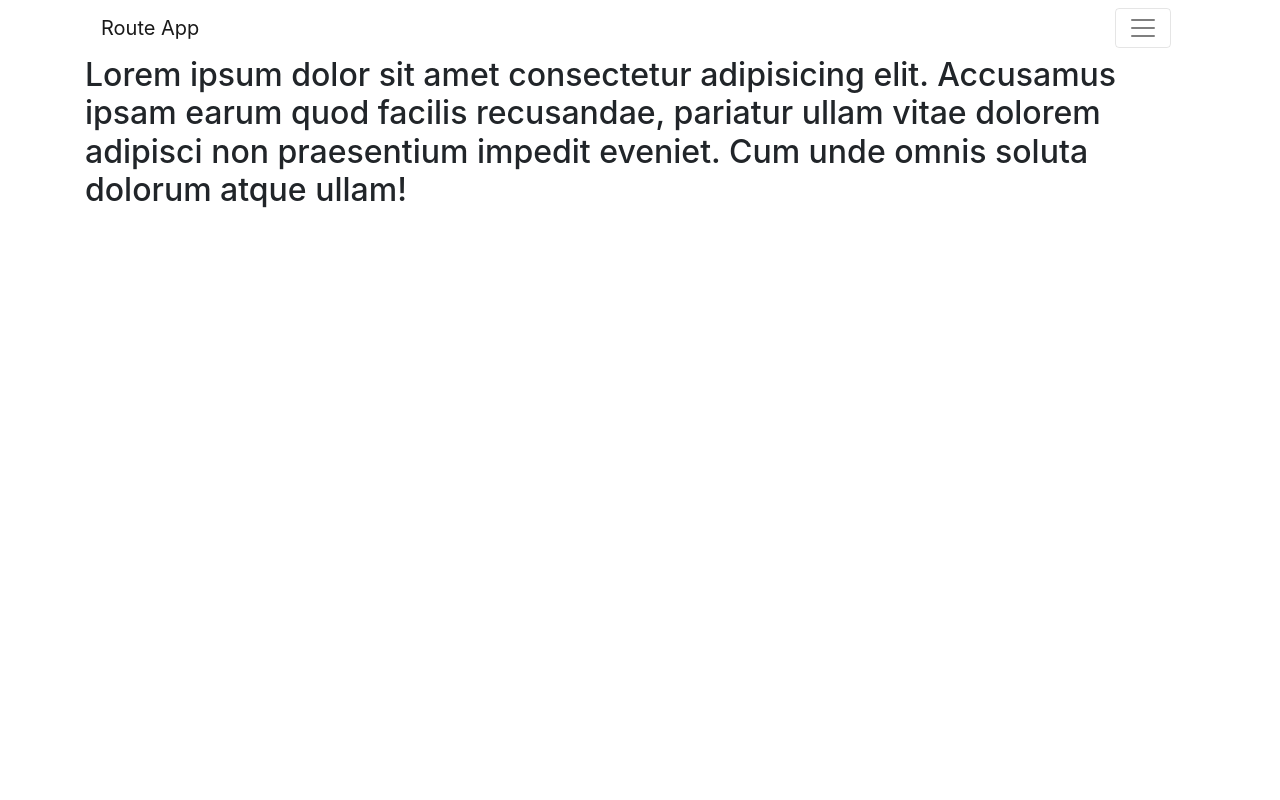
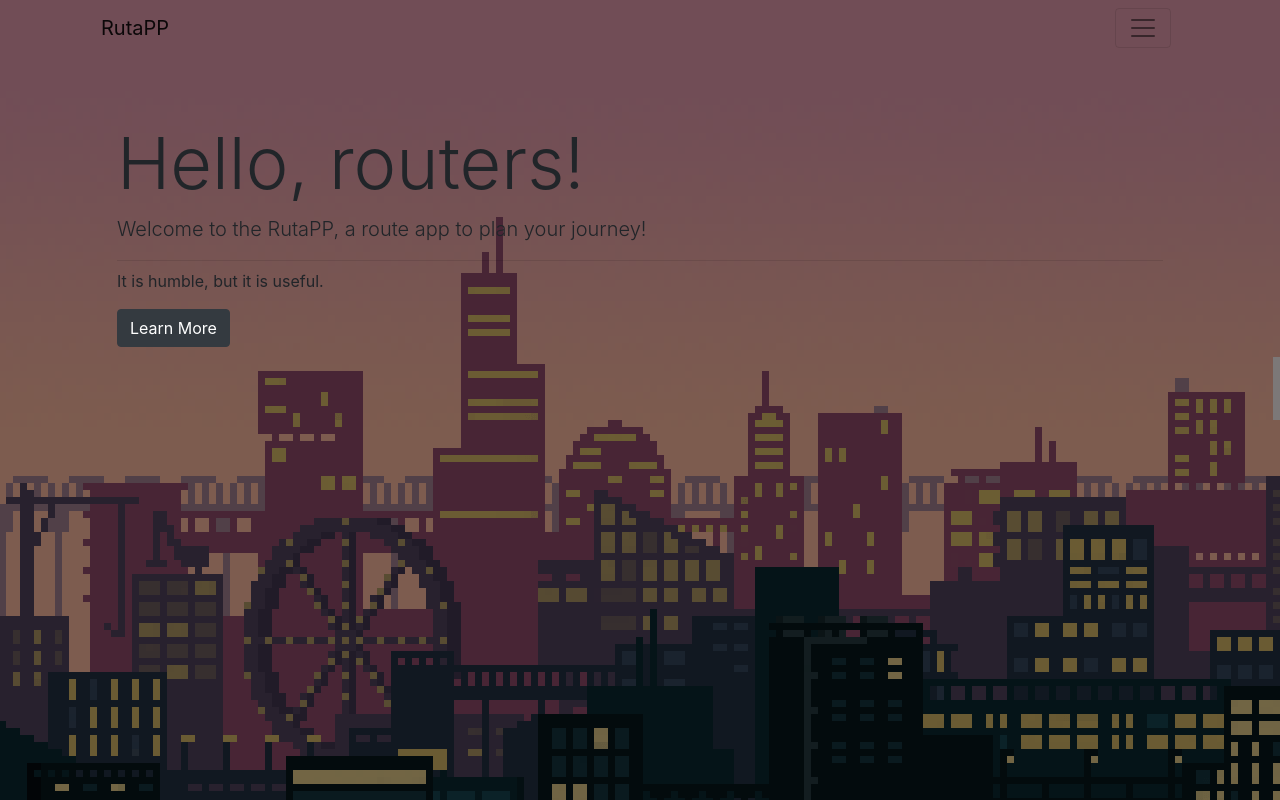
Before and after one commit to Mpinan/RouteApp, a React (Create React App) app in the folder views/: page /home in a window 1280 px wide. Built offline with nearby package versions, Linux system fonts and the light colour scheme; what google-maps-react would draw is missing.

Commit message:
Added  background and home page styles

```diff
--- a/views/src/Components/Users/UserPage.jsx
+++ b/views/src/Components/Users/UserPage.jsx
@@ -1,6 +1,6 @@
 import React from "react";
 import Routes from "../routes";
-import RouteForm from "../input";
+import RouteForm from "../routeForm";
 import { Container } from "reactstrap";
 import { Map, InfoWindow, GoogleApiWrapper } from "google-maps-react";
 
--- a/views/src/Components/about.jsx
+++ b/views/src/Components/about.jsx
@@ -1,13 +1,15 @@
 import React from "react";
+import { Container } from "reactstrap";
 
 const About = () => {
   return (
-    <div>
-      Lorem ipsum dolor, sit amet consectetur adipisicing elit. Quam vero
-      dolorem dolorum blanditiis neque asperiores necessitatibus, repellendus
-      assumenda porro nulla deleniti unde nobis, rem ad esse. Recusandae non
-      facere ratione.
-    </div>
+    <Container>
+      <h2>
+        Lorem ipsum dolor sit amet consectetur adipisicing elit. Accusamus ipsam
+        earum quod facilis recusandae, pariatur ullam vitae dolorem adipisci non
+        praesentium impedit eveniet. Cum unde omnis soluta dolorum atque ullam!
+      </h2>
+    </Container>
   );
 };
 
--- a/views/src/Components/homePage.jsx
+++ b/views/src/Components/homePage.jsx
@@ -1,16 +1,21 @@
 import React, { Component } from "react";
-import { Container } from "reactstrap";
+import { Container, Jumbotron, Button } from "reactstrap";
 
 const Home = () => {
   return (
     <Container>
       <div>
-        <h2>
-          Lorem ipsum dolor sit amet consectetur adipisicing elit. Accusamus
-          ipsam earum quod facilis recusandae, pariatur ullam vitae dolorem
-          adipisci non praesentium impedit eveniet. Cum unde omnis soluta
-          dolorum atque ullam!
-        </h2>
+        <Jumbotron style={{ background: "none" }}>
+          <h1 className="display-3">Hello, routers!</h1>
+          <p className="lead">
+            Welcome to the RutaPP, a route app to plan your journey!
+          </p>
+          <hr className="my-2" />
+          <p>It is humble, but it is useful.</p>
+          <p className="lead">
+            <Button color="dark">Learn More</Button>
+          </p>
+        </Jumbotron>
       </div>
     </Container>
   );
--- a/views/src/Components/navbar.jsx
+++ b/views/src/Components/navbar.jsx
@@ -43,7 +43,7 @@ const NavBar = (props) => {
     <div>
       <Navbar color="faded" light>
         <NavbarBrand href="/" className="mr-auto">
-          Route App
+          RutaPP
         </NavbarBrand>
         <NavbarToggler onClick={toggleNavbar} className="mr-2" />
         <Collapse isOpen={!collapsed} navbar>
--- a/views/src/index.css
+++ b/views/src/index.css
@@ -3,6 +3,8 @@ body {
   font-family: -apple-system, BlinkMacSystemFont, "Segoe UI", "Roboto", "Oxygen",
     "Ubuntu", "Cantarell", "Fira Sans", "Droid Sans", "Helvetica Neue",
     sans-serif;
+  background-image: linear-gradient(rgba(0, 0, 0, 0.5), rgba(0, 0, 0, 0.5)),
+    url("./assets/2-20919_pixel-art-city-2560x1440oc-pixel-city-background.png");
   -webkit-font-smoothing: antialiased;
   -moz-osx-font-smoothing: grayscale;
 }
```
Also changed, not shown: views/src/assets/2-20919_pixel-art-city-2560x1440oc-pixel-city-background.png (added).
